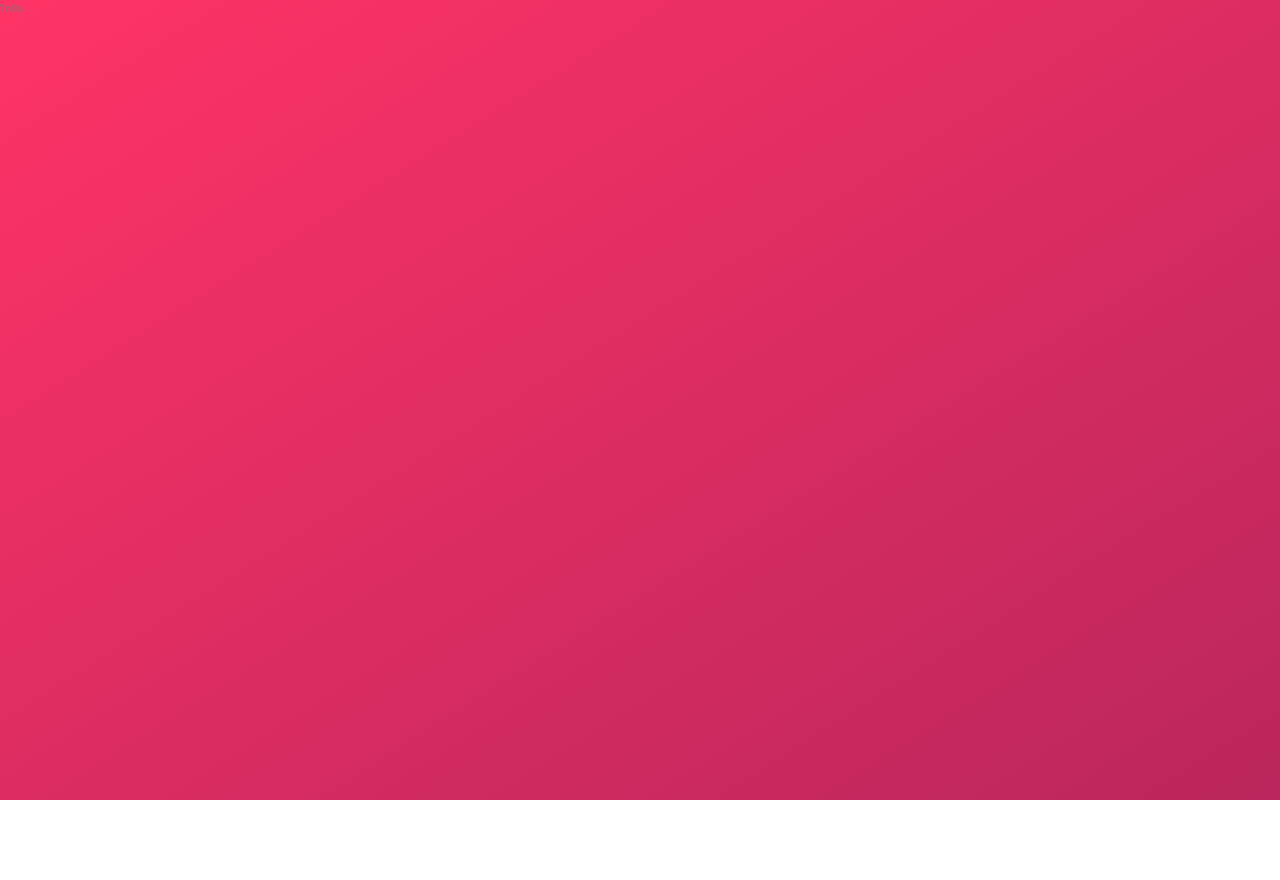
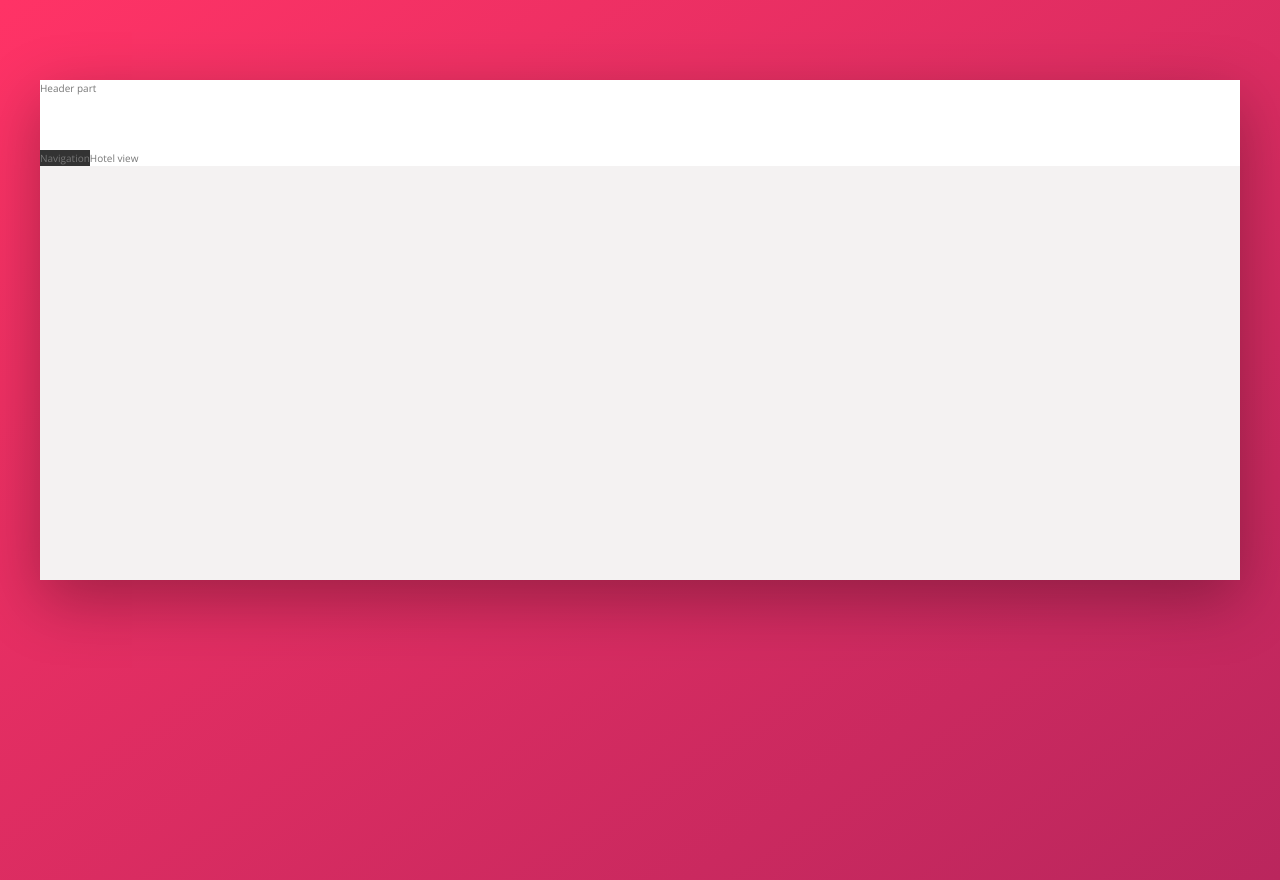
Before and after one commit to jsi-webdev/Trillo_Clone_Flex_Project, a website: page index.html in a window 1280 px wide. Before the commit the page ends 800 px from the top, so only its background shows below. Drawn offline with nearby package versions, Linux system fonts and the light colour scheme.

Commit message:
#2 Set Overall layout with flex

```diff
--- a/index.html
+++ b/index.html
@@ -14,6 +14,12 @@
     <title>trillo &mdash; Your all-in-one booking app</title>
   </head>
   <body>
-    Trillo
+    <div class="container">
+      <header class="header">Header part</header>
+      <div class="content">
+        <nav class="sidebar">Navigation</nav>
+        <main class="hotel-view">Hotel view</main>
+      </div>
+    </div>
   </body>
 </html>
--- a/sass/_base.scss
+++ b/sass/_base.scss
@@ -1,4 +1,6 @@
 :root {
+  --color-white: #ffffff;
+
   --color-primary: #eb2f64;
   --color-primary-light: #ff3366;
   --color-primary-dark: #ba265d;
@@ -11,6 +13,8 @@
   --color-grey-dark-1: #333;
   --color-grey-dark-2: #777;
   --color-grey-dark-3: #999;
+
+  --shadow-dark: 0 2rem 6rem rgba(0, 0, 0, 0.3);
 }
 
 * {
--- a/sass/_layout.scss
+++ b/sass/_layout.scss
@@ -0,0 +1,27 @@
+.container {
+  max-width: 120rem;
+  margin: 8rem auto;
+  background-color: var(--color-grey-light-2);
+  box-shadow: var(--shadow-dark);
+
+  min-height: 50rem;
+}
+
+.header {
+  height: 7rem;
+  background-color: var(--color-white);
+  border-bottom: var(--color-grey-light-2);
+}
+
+.content {
+  display: flex;
+}
+
+.sidebar {
+  background-color: var(--color-grey-dark-1);
+}
+
+.hotel-view {
+  background-color: var(--color-white);
+  flex: 1;
+}
```
Also changed, not shown: css/style.css.
